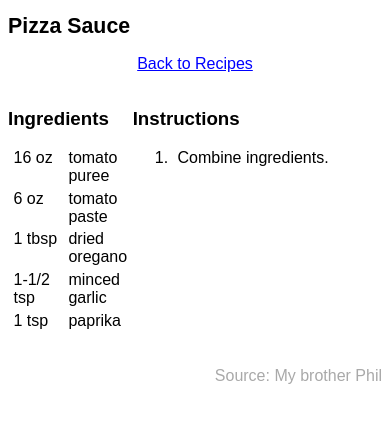
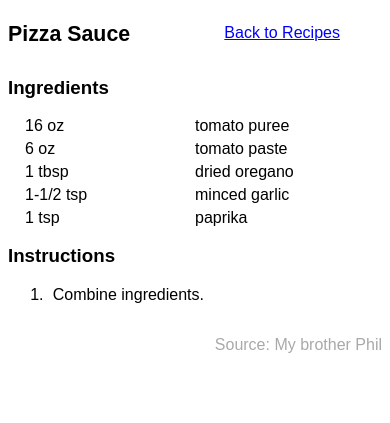
Before and after one commit to prplecake/jrgnsn.net, a Jekyll site: the page built from _recipes/pizza_sauce.md, in a window 390 px wide. Shown: the top 423 px of the page. Built offline with Jekyll 4.4.1, drawn with Linux system fonts in a browser that asks for light colours.

Commit message:
Style tweaks for recipe collection

```diff
--- a/css/recipe.css
+++ b/css/recipe.css
@@ -1,3 +1,7 @@
+header {
+    display: grid;
+}
+
 .recipe-container {
     display: grid;
     grid-template-columns: 1fr 2fr;
@@ -42,3 +46,9 @@
 .directions li {
     padding: 0 0.3em;
 }
+
+@media (max-width: 500px) {
+    .recipe-container {
+        display: block;
+    }
+}
```
